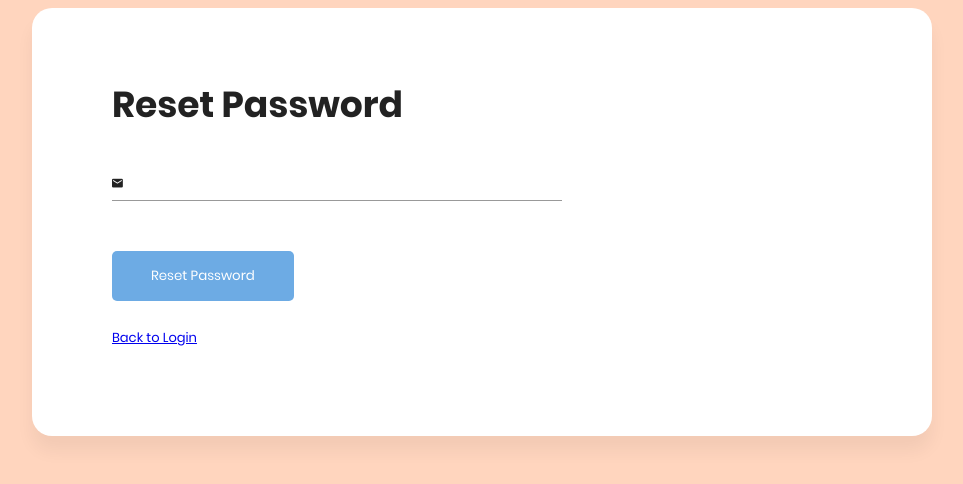
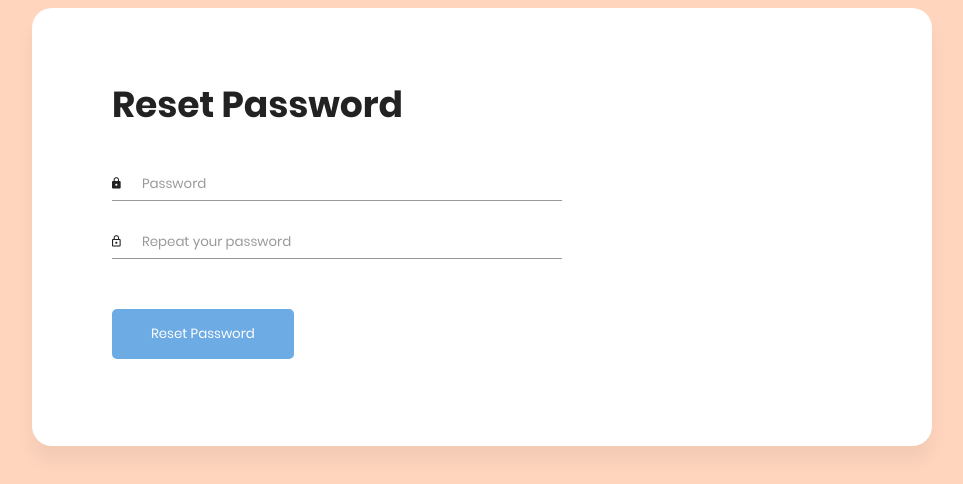
Before and after one commit to AlyAzeemi/ReactJS-front-end-exercise, a React (Create React App) app: page /resetpassword/1/1 in a window 1280 px wide. Shown: the top 484 px of the page, without its empty margins (158-1121 px from the left). Built offline with nearby package versions, Linux system fonts and the light colour scheme.

Commit message:
Reworked ForgotPassword and ResetPassword

```diff
--- a/src/App.js
+++ b/src/App.js
@@ -4,9 +4,10 @@ import { useState, useEffect } from "react";
 import Login from "./components/login/Login";
 import Signup from "./components/login/Signup";
 import LandingPage from "./components/login/LandingPage";
-import ResetPassword from "./components/login/ResetPassword";
+import ForgotPassword from "./components/login/ForgotPassword";
 import Dashboard from "./components/Dashboard";
 import GuardedRoute from "./middleware/GuardedRoute";
+import ResetPassword from "./components/login/ResetPassword";
 
 function App() {
   const [isAuthenticated, setIsAuthenticated] = useState(false);
@@ -59,7 +60,12 @@ function App() {
           auth={isAuthenticated}
         />
         <GuardedRoute
-          path="/resetpassword"
+          path="/forgotpassword"
+          component={ForgotPassword}
+          auth={isAuthenticated}
+        />
+        <GuardedRoute
+          path="/resetpassword/:email/:ID"
           component={ResetPassword}
           auth={isAuthenticated}
         />
--- /dev/null
+++ b/src/components/login/ForgotPassword.js
@@ -0,0 +1,92 @@
+import { useState } from "react";
+import { Link } from "react-router-dom";
+
+const ForgotPassword = () => {
+  const [email, setEmail] = useState("");
+  const [message, setMessage] = useState("");
+  const [incorrectSubmission, setIncorrectSubmission] = useState("");
+  const emailRE =
+    /^(([^<>()[\]\\.,;:\s@"]+(\.[^<>()[\]\\.,;:\s@"]+)*)|(".+"))@((\[[0-9]{1,3}\.[0-9]{1,3}\.[0-9]{1,3}\.[0-9]{1,3}\])|(([a-zA-Z\-0-9]+\.)+[a-zA-Z]{2,}))$/;
+
+  const callResetPasswordAPI = async (email) => {
+    try {
+      let res = await fetch("http://localhost:5000/api/forgotPassword", {
+        method: "POST",
+        headers: {
+          "Content-Type": "application/json",
+        },
+        body: JSON.stringify({ email }),
+      });
+
+      res = await res.json();
+
+      if (res.success) {
+        setMessage(res.message);
+        setIncorrectSubmission(false);
+      } else {
+        setMessage(res.message);
+        setIncorrectSubmission(true);
+      }
+    } catch (e) {
+      console.log(`Error during reset API call: ${e}`);
+      setMessage(e);
+      setIncorrectSubmission(true);
+    }
+  };
+
+  const submitEmail = async (f) => {
+    f.preventDefault();
+    if (!email) {
+      setMessage("No email provided");
+      setIncorrectSubmission(true);
+    } else if (!emailRE.test(email)) {
+      setMessage("Invalid email");
+      setIncorrectSubmission(true);
+    }
+    //Call API
+    await callResetPasswordAPI(email);
+  };
+  return (
+    <section className="sign-in">
+      <div className="container">
+        <div className="signin-content">
+          <div className="signin-form">
+            <h2 className="form-title">Reset Password</h2>
+            <form className="add-form" onSubmit={submitEmail}>
+              <div className="form-group">
+                <label>
+                  <i className="zmdi zmdi-email"></i>
+                </label>
+                <input
+                  type="email"
+                  value={email}
+                  onChange={(val) => {
+                    setEmail(val.target.value);
+                  }}
+                  required
+                />
+              </div>
+              <div className="form-group form-button">
+                <input
+                  type="submit"
+                  value="Reset Password"
+                  className="form-submit"
+                />
+                <br />
+                {incorrectSubmission ? (
+                  <small style={{ color: "red" }}>{message}</small>
+                ) : (
+                  <small style={{ color: "green" }}>{message}</small>
+                )}
+              </div>
+
+              <Link to="/login">Back to Login</Link>
+            </form>
+          </div>
+        </div>
+      </div>
+    </section>
+  );
+};
+
+export default ForgotPassword;
--- a/src/components/login/Login.js
+++ b/src/components/login/Login.js
@@ -139,7 +139,7 @@ const Login = ({ setIsAuthenticated }) => {
                 <small style={{ color: "green" }}>{message}</small>
               )}
               <br />
-              <Link to="/resetPassword">Forgot Password?</Link>
+              <Link to="/forgotPassword">Forgot Password?</Link>
             </form>
             <div className="social-login">
               <span className="social-label">Or login with</span>
--- a/src/components/login/ResetPassword.js
+++ b/src/components/login/ResetPassword.js
@@ -1,48 +1,38 @@
 import { useState } from "react";
-import { Link } from "react-router-dom";
+import { useParams } from "react-router-dom";
 
 const ResetPassword = () => {
-  const [email, setEmail] = useState("");
+  const [password, setPassword] = useState("");
+  const [password2, setPassword2] = useState("");
+  const [incorrectSubmission, setIncorrectSubmission] = useState(false);
   const [message, setMessage] = useState("");
-  const [incorrectSubmission, setIncorrectSubmission] = useState("");
-  const emailRE =
-    /^(([^<>()[\]\\.,;:\s@"]+(\.[^<>()[\]\\.,;:\s@"]+)*)|(".+"))@((\[[0-9]{1,3}\.[0-9]{1,3}\.[0-9]{1,3}\.[0-9]{1,3}\])|(([a-zA-Z\-0-9]+\.)+[a-zA-Z]{2,}))$/;
+  const passwordStrength = new RegExp("(?=.{8,})");
+  const { email, ID } = useParams();
 
-  const callResetPasswordAPI = async (email) => {
-    try {
+  const submitPassword = async (f) => {
+    f.preventDefault();
+    if (!password) {
+      setMessage("No password submitted");
+      setIncorrectSubmission(true);
+    } else if (!passwordStrength.test(password)) {
+      setMessage("Password must be 8 characters or longer.");
+      setIncorrectSubmission(true);
+    }
     let res = await fetch("http://localhost:5000/api/resetPassword", {
       method: "POST",
       headers: {
         "Content-Type": "application/json",
       },
-        body: JSON.stringify({ email }),
+      body: JSON.stringify({ email, ID, password, password2 }),
     });
     res = await res.json();
     if (res.success) {
+      setIncorrectSubmission(false);
       setMessage(res.message);
-        setIncorrectSubmission(false);
     } else {
+      setIncorrectSubmission(true);
       setMessage(res.message);
-        setIncorrectSubmission(true);
     }
-    } catch (e) {
-      console.log(`Error during reset API call: ${e}`);
-      setMessage(e);
-      setIncorrectSubmission(true);
-    }
-  };
-
-  const submitEmail = async (f) => {
-    f.preventDefault();
-    if (!email) {
-      setMessage("No email provided");
-      setIncorrectSubmission(true);
-    } else if (!emailRE.test(email)) {
-      setMessage("Invalid email");
-      setIncorrectSubmission(true);
-    }
-    //Call API
-    await callResetPasswordAPI(email);
   };
   return (
     <section className="sign-in">
@@ -50,18 +40,35 @@ const ResetPassword = () => {
         <div className="signin-content">
           <div className="signin-form">
             <h2 className="form-title">Reset Password</h2>
-            <form className="add-form" onSubmit={submitEmail}>
+            <form className="add-form" onSubmit={submitPassword}>
               <div className="form-group">
                 <label>
-                  <i className="zmdi zmdi-email"></i>
+                  <i className="zmdi zmdi-lock"></i>
                 </label>
                 <input
-                  type="email"
-                  value={email}
+                  type="password"
+                  name="pass"
+                  id="pass"
+                  placeholder="Password"
+                  value={password}
                   onChange={(val) => {
-                    setEmail(val.target.value);
+                    setPassword(val.target.value);
                   }}
-                  required
+                />
+              </div>
+              <div className="form-group">
+                <label>
+                  <i className="zmdi zmdi-lock-outline"></i>
+                </label>
+                <input
+                  type="password"
+                  name="re_pass"
+                  id="re_pass"
+                  placeholder="Repeat your password"
+                  value={password2}
+                  onChange={(val) => {
+                    setPassword2(val.target.value);
+                  }}
                 />
               </div>
               <div className="form-group form-button">
@@ -77,8 +84,6 @@ const ResetPassword = () => {
                   <small style={{ color: "green" }}>{message}</small>
                 )}
               </div>
-
-              <Link to="/login">Back to Login</Link>
             </form>
           </div>
         </div>
```
Lines whose indentation alone changed are shown as unchanged.
